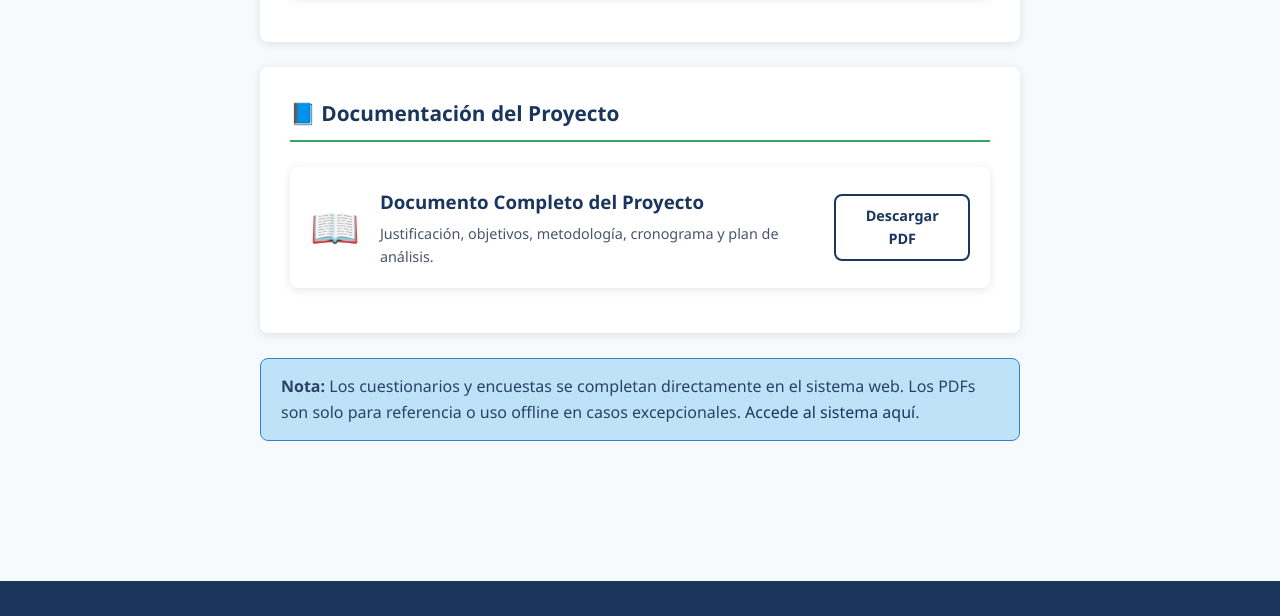
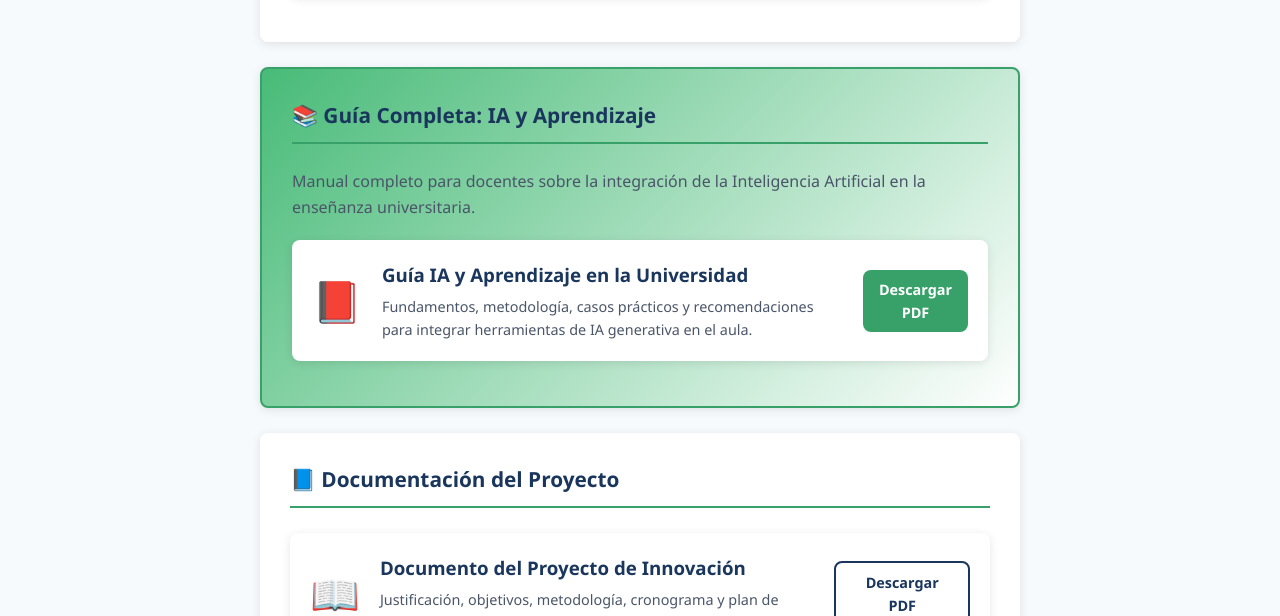
Before and after one commit to jtorreci/ia-educacion-unex, a plain HTML site: page public/recursos.html in a window 1280 px wide. Shown: the part 1196-1812 px from the top of the page. Drawn offline with Linux system fonts and the light colour scheme.

Commit message:
Add: Guía IA y Aprendizaje (libro completo)
- Añadido el libro/guía principal como recurso destacado
- Actualizada página de recursos con sección prominente

Co-Authored-By: Claude Opus 4.5 <noreply@anthropic.com>

```diff
--- a/public/recursos.html
+++ b/public/recursos.html
@@ -94,6 +94,23 @@
                 </a>
             </div>
 
+            <!-- Libro / Guía principal -->
+            <div class="form-card" style="background: linear-gradient(135deg, var(--verde-claro) 0%, white 100%); border: 2px solid var(--verde-primario);">
+                <h2>📚 Guía Completa: IA y Aprendizaje</h2>
+                <p style="color: var(--gris-oscuro); margin-bottom: 20px;">
+                    Manual completo para docentes sobre la integración de la Inteligencia Artificial en la enseñanza universitaria.
+                </p>
+
+                <a href="docs/guia_ia_aprendizaje.pdf" class="resource-card" download style="background: white;">
+                    <div class="resource-icon">📕</div>
+                    <div class="resource-info">
+                        <h3>Guía IA y Aprendizaje en la Universidad</h3>
+                        <p>Fundamentos, metodología, casos prácticos y recomendaciones para integrar herramientas de IA generativa en el aula.</p>
+                    </div>
+                    <span class="btn btn-sm btn-primary">Descargar PDF</span>
+                </a>
+            </div>
+
             <!-- Documento del proyecto -->
             <div class="form-card">
                 <h2>📘 Documentación del Proyecto</h2>
@@ -101,7 +118,7 @@
                 <a href="docs/proyecto_principal.pdf" class="resource-card" download>
                     <div class="resource-icon">📖</div>
                     <div class="resource-info">
-                        <h3>Documento Completo del Proyecto</h3>
+                        <h3>Documento del Proyecto de Innovación</h3>
                         <p>Justificación, objetivos, metodología, cronograma y plan de análisis.</p>
                     </div>
                     <span class="btn btn-sm btn-outline">Descargar PDF</span>
```
Also changed, not shown: 1 other file.
